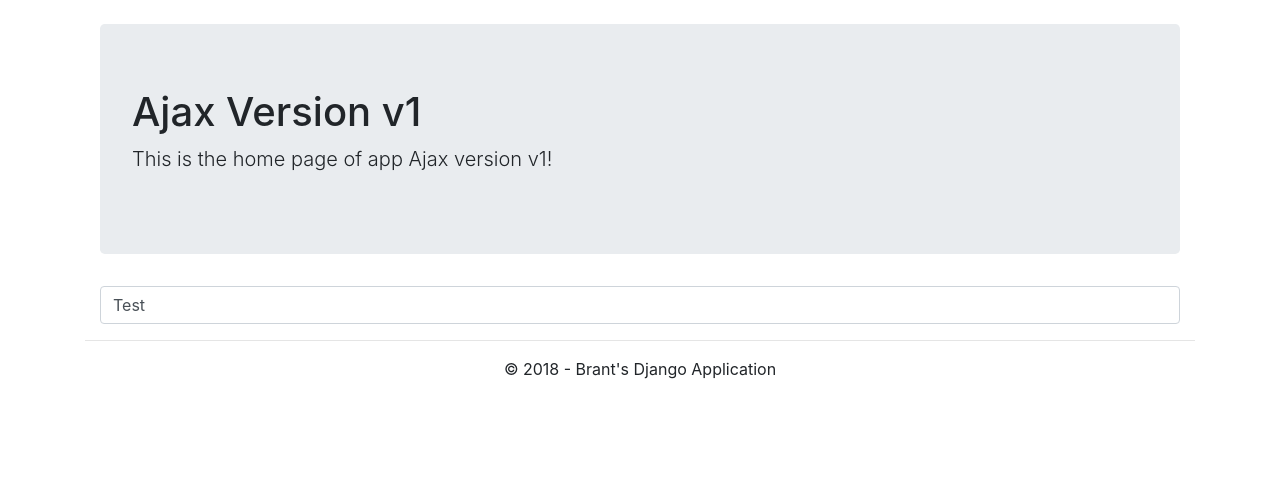
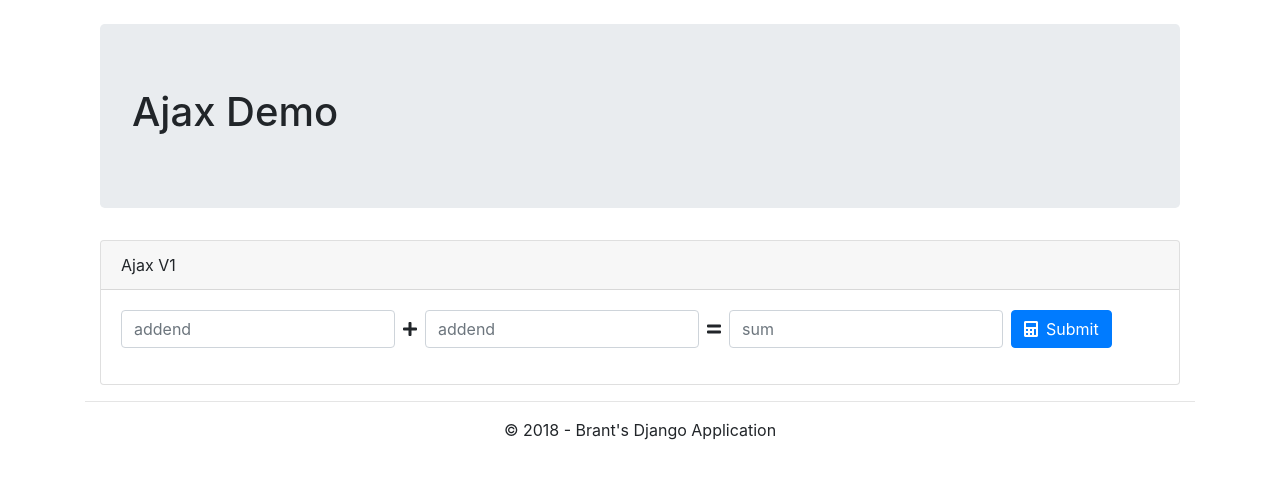
Before and after one commit to xkdcc/Django101, a Django app: page /ajax/ in a window 1280 px wide. Shown: the top 479 px of the page. Run offline with Django 3.2, Linux system fonts and the light colour scheme; some libraries are stand-ins or nearby versions.

Commit message:
1. Refactory views name 2. Improve page design to make it look better

```diff
--- a/ajax/templates/ajax/index.html
+++ b/ajax/templates/ajax/index.html
@@ -7,16 +7,34 @@
 {% block content %}
     <div class="container mt-4">
         <div class="jumbotron">
-            <h1>Ajax Version {{ version }}</h1>
-            <p class="lead">
-                This is the home page of app Ajax version {{ version }}!
-            </p>
+            <h1>Ajax Demo</h1>
         </div>
     </div>
+
     <div class="container mt-4 form-group">
-    <form action="/create_post/" method="POST" id="post-form" >
-        <input class="form-control" value="Test">
-    </form>
+
+        <div class="card">
+            <div class="card-header">
+                Ajax V1
+            </div>
+            <div class="card-body">
+
+
+                <div class="form-group">
+                    {#                    <form class="form-inline" action="/demo_ajax_v1_addition" method="POST" id="a1-demo-add-form">#}
+                    <form class="form-inline" action="{% url 'demo_ajax_v1_addition' %}" method="POST" id="a1-demo-add-form">
+                        {% csrf_token %}
+                        <input class="form-control mr-2" placeholder="addend">
+                        <i class="fas fa-plus"></i>
+                        <input class="form-control mr-2 ml-2" placeholder="addend">
+                        <i class="fas fa-equals"></i> <input class="form-control ml-2 mr-2" placeholder="sum">
+                        <button type="submit" class="btn btn-primary"><i class="fas fa-calculator mr-2"></i>Submit
+                        </button>
+                    </form>
+                </div>
+            </div>
+        </div>
+
 
     </div>
 
--- a/ajax/urls.py
+++ b/ajax/urls.py
@@ -19,7 +19,7 @@ from . import views
 
 urlpatterns = [
     path('', views.home, name='home'),
-    path('v1', views.v1, name='v1'),
-    path('v2', views.v2, name='v2'),
-    path('v3', views.v3, name='v3'),
+    path('demo_ajax_v1_addition', views.demo_ajax_v1_addition, name='demo_ajax_v1_addition'),
+    path('demo_ajax_v2_addition', views.demo_ajax_v2_addition, name='demo_ajax_v2_addition'),
+    path('demo_ajax_v3_addition', views.demo_ajax_v3_addition, name='demo_ajax_v3_addition'),
 ]
--- a/ajax/views.py
+++ b/ajax/views.py
@@ -5,16 +5,16 @@ from django.shortcuts import render
 
 
 def home(request):
-    return render(request, 'ajax/index.html', {'version': 'v1'})
+    return render(request, 'ajax/index.html')
 
 
-def v1(request):
-    return render(request, 'ajax/index.html', {'version': 'v1'})
+def demo_ajax_v1_addition(request):
+    return render(request, 'ajax/index.html')
 
 
-def v2(request):
-    return render(request, 'ajax/index.html', {'version': 'v2'})
+def demo_ajax_v2_addition(request):
+    return render(request, 'ajax/index.html')
 
 
-def v3(request):
-    return render(request, 'ajax/index.html', {'version': 'v3'})
+def demo_ajax_v3_addition(request):
+    return render(request, 'ajax/index.html')
--- a/django101/urls.py
+++ b/django101/urls.py
@@ -20,6 +20,6 @@ from . import views
 urlpatterns = [
     path('admin/', admin.site.urls),
     path('', views.home),
-    path('ajax/', include('ajax.urls')),
+    path('ajax/', include('ajax.urls'), name='ajax'),
     re_path(r'^time/plus/(\d{1,2})/$', views.hours_ahead)
 ]
--- a/templates/index.html
+++ b/templates/index.html
@@ -20,7 +20,7 @@
                     </div>
                     <div class="card-body">
                         <p class="card-text">This is to demo ajax version 1.</p>
-                        <a class="btn btn-primary btn-lg" href="/ajax/v1" role="button">Learn more</a>
+                        <a class="btn btn-primary btn-lg" href="/ajax" role="button">Learn more</a>
                     </div>
                 </div>
                 <div class="card">
```
